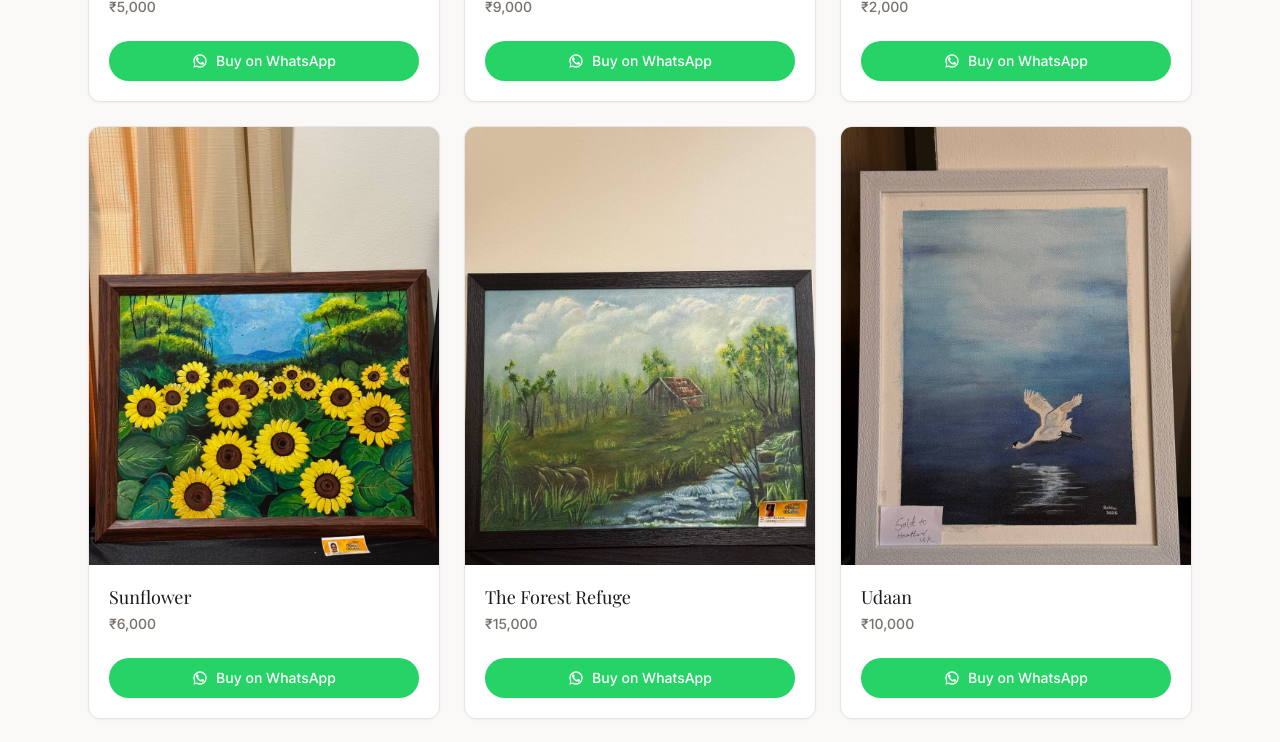
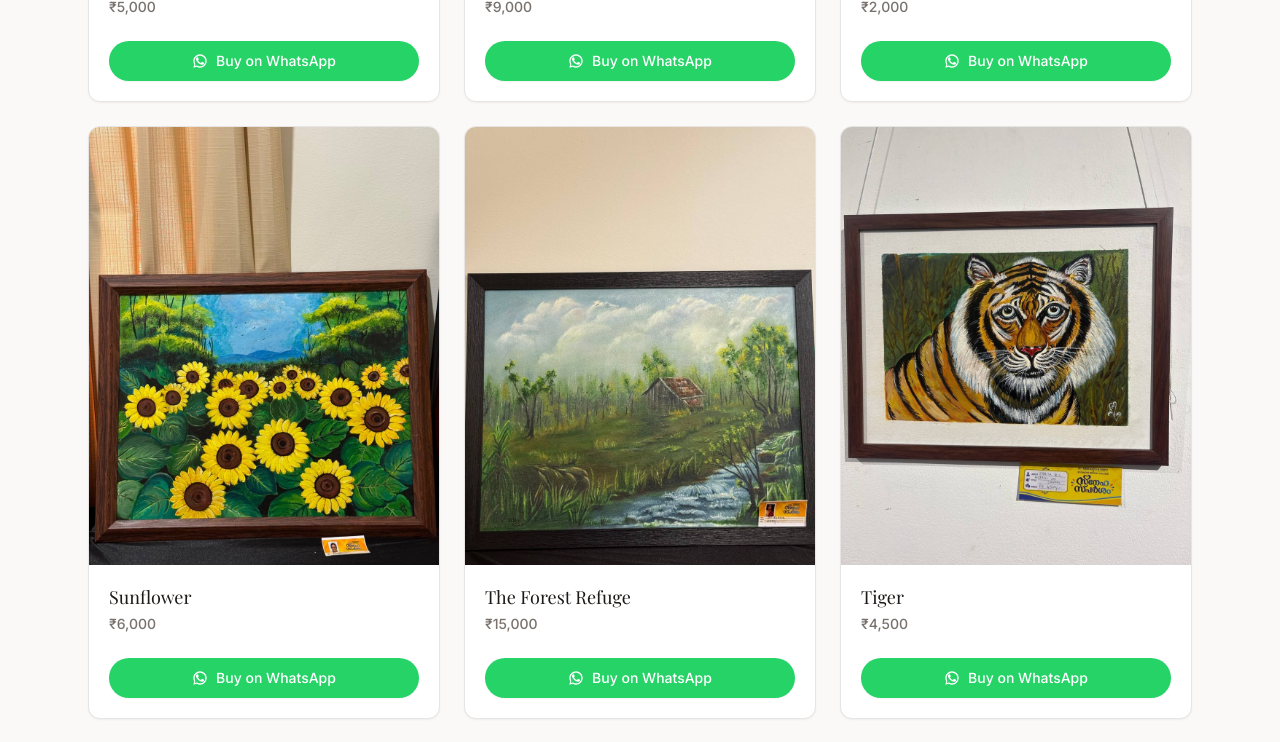
Before and after one commit to jasilmohmd/Art-catalogue, a Next.js app: page / in a window 1280 px wide. Shown: the part 10120-10862 px from the top of the page. Built offline with nearby package versions, Linux system fonts and the light colour scheme; a web font is replaced by a local one.

Commit message:
feat: add Tiger artwork

```diff
--- a/data/artworks.ts
+++ b/data/artworks.ts
@@ -339,6 +339,13 @@ export const artworks: Artwork[] = [
     available: true,
   },
   {
+    id: "tiger",
+    name: "Tiger",
+    price: 4500,
+    image: "/artworks/tiger-4500.jpg",
+    available: true,
+  },
+  {
     id: "udaan",
     name: "Udaan",
     price: 10000,
```
Also changed, not shown: public/artworks/tiger-4500.jpg (added).
